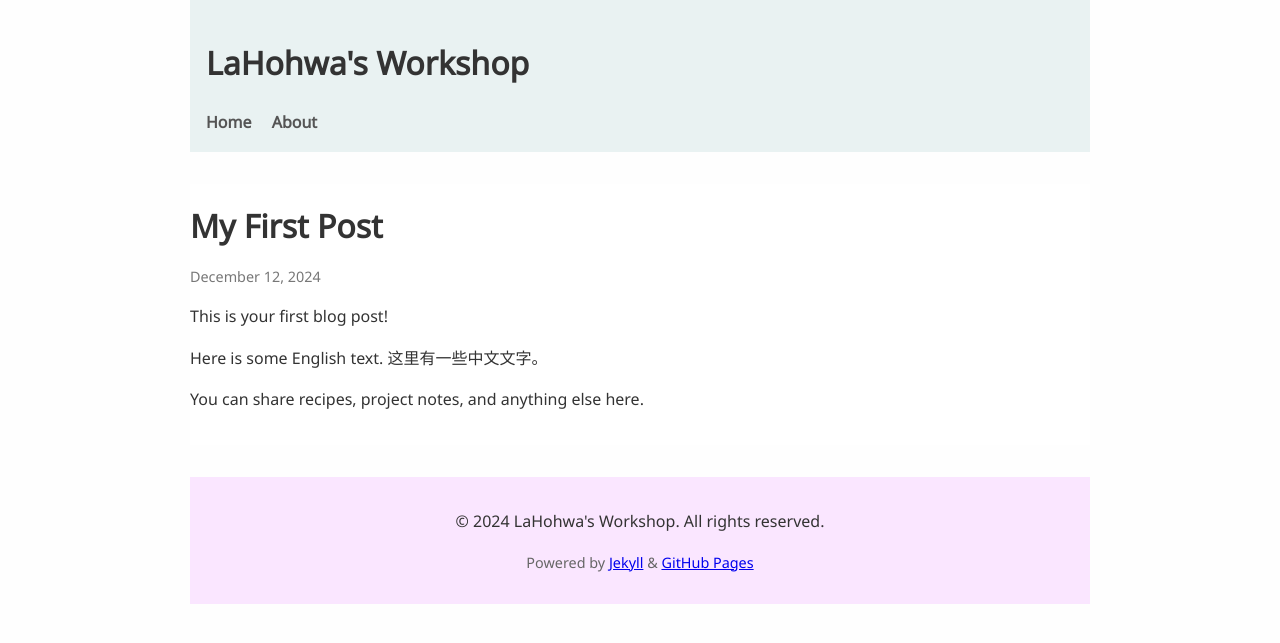
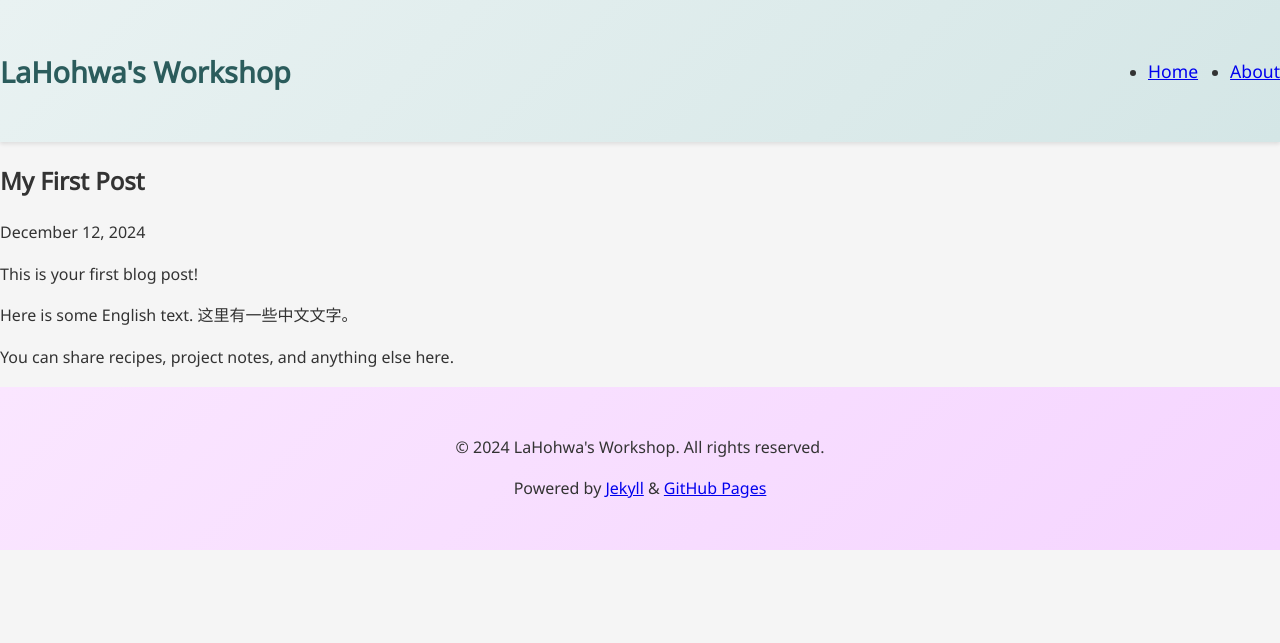
Before and after one commit to henryhsi/lahohwa_workshop, a Jekyll site: the page built from _posts/2024-12-12-test-post.md, in a window 1280 px wide. Shown: the top 643 px of the page. Built offline with Jekyll 4.4.1, drawn with Linux system fonts in a browser that asks for light colours.

Commit message:
update with card interface

```diff
--- a/_layouts/post.html
+++ b/_layouts/post.html
@@ -2,11 +2,50 @@
 layout: default
 ---
 <article class="post">
-  <header class="post-header">
+  <div class="post-header">
+    {% if page.image %}
+      <div class="post-feature-image">
+        <img src="{{ page.image | relative_url }}" alt="{{ page.title }}">
+      </div>
+    {% endif %}
     <h1 class="post-title">{{ page.title }}</h1>
-    <p class="post-date">{{ page.date | date: "%B %d, %Y" }}</p>
-  </header>
+    <div class="post-metadata">
+      <span class="post-date">{{ page.date | date: "%B %d, %Y" }}</span>
+      {% if page.tags %}
+        <div class="post-tags">
+          {% for tag in page.tags %}
+            <span class="post-tag">{{ tag }}</span>
+          {% endfor %}
+        </div>
+      {% endif %}
+    </div>
+  </div>
   <div class="post-content">
     {{ content }}
   </div>
 </article>
+
+{% if site.related_posts.size > 0 %}
+<section class="related-posts">
+  <h2>Related Posts</h2>
+  <div class="post-grid">
+    {% for post in site.related_posts limit:3 %}
+      <article class="post-card">
+        <div class="post-card-image">
+          {% if post.image %}
+            <img src="{{ post.image | relative_url }}" alt="{{ post.title }}">
+          {% else %}
+            <img src="{{ site.baseurl }}/assets/images/default-placeholder.jpg" alt="Default Image">
+          {% endif %}
+        </div>
+        <div class="post-card-content">
+          <h3><a href="{{ post.url | relative_url }}">{{ post.title }}</a></h3>
+          <div class="post-card-date">{{ post.date | date: "%B %d, %Y" }}</div>
+          <p class="post-card-excerpt">{{ post.excerpt | strip_html | truncate: 160 }}</p>
+          <a href="{{ post.url | relative_url }}" class="read-more">Read More</a>
+        </div>
+      </article>
+    {% endfor %}
+  </div>
+</section>
+{% endif %}
--- a/assets/css/style.css
+++ b/assets/css/style.css
@@ -1,128 +1,221 @@
-/* Typography */
+/* Base styles from original */
 body {
   font-family: 'Noto Sans', 'Noto Sans SC', sans-serif;
   margin: 0;
   padding: 0;
   line-height: 1.6;
-    background: #fefefe;
+  background: #f5f5f5;
   color: #333;
 }
 
-  h1, h2, h3, h4, h5, h6 {
-    color: #444;
+/* Enhanced Header */
+.site-header {
+  background: linear-gradient(135deg, #e9f2f2 0%, #d4e6e6 100%);
+  padding: 1.5rem 0;
+  box-shadow: 0 2px 4px rgba(0,0,0,0.1);
 }
 
-  /* Layout */
-  .site-header, .site-footer, .site-main, .header-content, .footer-content {
-    max-width: 900px;
-    margin: 0 auto;
-    padding: 0 1rem;
-  }
-
-  /* Header */
-  .site-header {
-    background: #e9f2f2; /* pastel teal */
-    padding: 1rem 0;
-    margin-bottom: 2rem;
+.header-content {
+  display: flex;
+  justify-content: space-between;
+  align-items: center;
 }
 
 .site-title a {
+  font-size: 1.8rem;
+  font-weight: 700;
+  color: #2b5c5c;
   text-decoration: none;
-    color: #333;
+  transition: color 0.3s ease;
+}
+
+.site-title a:hover {
+  color: #1a3d3d;
 }
 
 .site-nav ul {
-    list-style: none;
-    margin: 0;
-    padding: 0;
-  }
-
-  .site-nav li {
-    display: inline-block;
-    margin-right: 1rem;
+  display: flex;
+  gap: 2rem;
 }
 
 .site-nav a {
-    text-decoration: none;
-    color: #555;
-    font-weight: 600;
+  font-size: 1.1rem;
+  position: relative;
 }
 
-  .site-nav a:hover {
-    color: #333;
+.site-nav a::after {
+  content: '';
+  position: absolute;
+  width: 0;
+  height: 2px;
+  bottom: -4px;
+  left: 0;
+  background-color: #2b5c5c;
+  transition: width 0.3s ease;
 }
 
-  /* Footer */
+.site-nav a:hover::after {
+  width: 100%;
+}
+
+/* Card Grid Layout */
+.post-grid {
+  display: grid;
+  grid-template-columns: repeat(auto-fill, minmax(300px, 1fr));
+  gap: 2rem;
+  padding: 2rem 0;
+}
+
+.post-card {
+  background: white;
+  border-radius: 12px;
+  overflow: hidden;
+  box-shadow: 0 4px 6px rgba(0,0,0,0.1);
+  transition: transform 0.3s ease, box-shadow 0.3s ease;
+}
+
+.post-card:hover {
+  transform: translateY(-5px);
+  box-shadow: 0 6px 12px rgba(0,0,0,0.15);
+}
+
+.post-card-image {
+  width: 100%;
+  height: 200px;
+  background-color: #e9f2f2;
+  display: flex;
+  align-items: center;
+  justify-content: center;
+  overflow: hidden;
+}
+
+.post-card-image img {
+  width: 100%;
+  height: 100%;
+  object-fit: cover;
+}
+
+.post-card-content {
+  padding: 1.5rem;
+}
+
+.post-card h2 {
+  margin: 0 0 0.5rem 0;
+  font-size: 1.4rem;
+  color: #2b5c5c;
+}
+
+.post-card-date {
+  font-size: 0.9rem;
+  color: #666;
+  margin-bottom: 1rem;
+}
+
+.post-card-excerpt {
+  color: #555;
+  margin-bottom: 1.5rem;
+  display: -webkit-box;
+  -webkit-line-clamp: 3;
+  -webkit-box-orient: vertical;
+  overflow: hidden;
+}
+
+.post-card-tags {
+  display: flex;
+  gap: 0.5rem;
+  flex-wrap: wrap;
+  margin-bottom: 1rem;
+}
+
+.post-tag {
+  background: #e9f2f2;
+  color: #2b5c5c;
+  padding: 0.3rem 0.8rem;
+  border-radius: 16px;
+  font-size: 0.9rem;
+}
+
+.read-more {
+  display: inline-block;
+  background: #2b5c5c;
+  color: white;
+  padding: 0.5rem 1rem;
+  border-radius: 6px;
+  text-decoration: none;
+  transition: background 0.3s ease;
+}
+
+.read-more:hover {
+  background: #1a3d3d;
+}
+
+/* Enhanced Footer */
 .site-footer {
-    background: #fae6ff; /* pastel lavender */
-    padding: 1rem 0;
-    margin-top: 2rem;
+  background: linear-gradient(135deg, #fae6ff 0%, #f5d5ff 100%);
+  padding: 2rem 0;
+}
+
+.footer-content {
   text-align: center;
 }
 
-  .footer-note {
-    font-size: 0.9rem;
-    color: #666;
+/* Responsive Design */
+@media (max-width: 768px) {
+  .header-content {
+      flex-direction: column;
+      text-align: center;
+      gap: 1rem;
   }
 
-  /* Main Content */
-  .site-main {
-    background: #ffffff;
-    padding: 1rem 0;
+  .site-nav ul {
+      flex-direction: column;
+      align-items: center;
+      gap: 1rem;
   }
 
-  /* Post Listings */
-  .post-list {
-    list-style: none;
-    margin: 0;
-    padding: 0;
+  .post-grid {
+      grid-template-columns: 1fr;
+      padding: 1rem;
+  }
 }
 
-  .post-list-item {
-    margin-bottom: 1.5rem;
+/* Page Transitions */
+.site-main {
+  animation: fadeIn 0.5s ease-in-out;
 }
 
-  .post-list-item h2 {
-    margin-bottom: 0.3rem;
+@keyframes fadeIn {
+  from {
+      opacity: 0;
+      transform: translateY(20px);
+  }
+  to {
+      opacity: 1;
+      transform: translateY(0);
+  }
 }
 
-  .post-list-item a {
-    text-decoration: none;
-    color: #2b5c5c;
+/* Category Pills */
+.category-filters {
+  display: flex;
+  gap: 1rem;
+  flex-wrap: wrap;
+  margin: 2rem 0;
+  justify-content: center;
 }
 
-  .post-list-item a:hover {
-    text-decoration: underline;
+.category-pill {
+  background: white;
+  border: 2px solid #2b5c5c;
+  color: #2b5c5c;
+  padding: 0.5rem 1.5rem;
+  border-radius: 24px;
+  cursor: pointer;
+  transition: all 0.3s ease;
 }
 
-  /* Post Page */
-  .post-header {
-    margin-bottom: 1rem;
+.category-pill:hover,
+.category-pill.active {
+  background: #2b5c5c;
+  color: white;
 }
-
-  .post-title {
-    margin: 0;
-    font-size: 2rem;
-    color: #333;
-  }
-
-  .post-date {
-    font-size: 0.9rem;
-    color: #777;
-  }
-
-  .post-content p {
-    margin-bottom: 1rem;
-  }
-
-  /* Responsive */
-  @media (max-width: 600px) {
-    .site-nav li {
-      display: block;
-      margin-bottom: 0.5rem;
-    }
-
-    .post-title {
-      font-size: 1.5rem;
-    }
-  }
```
Also changed, not shown: index.md (+50 -12 lines). Lines whose indentation alone changed are shown as unchanged.
